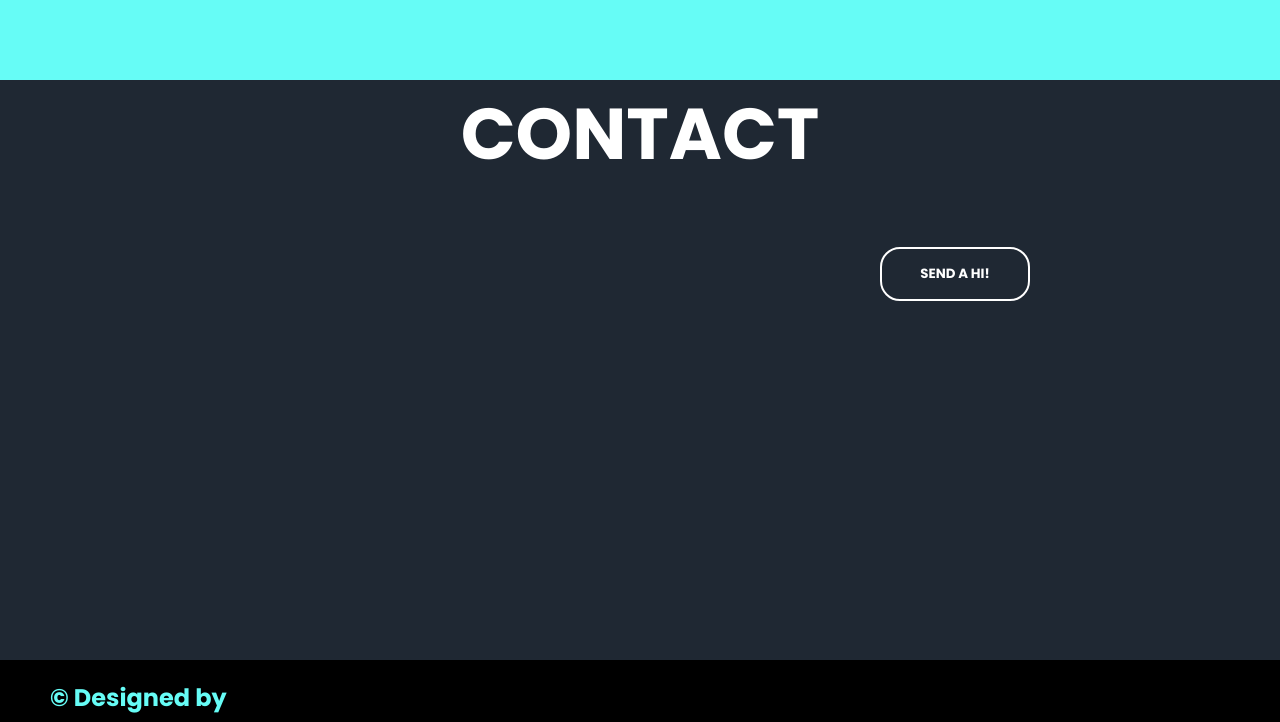
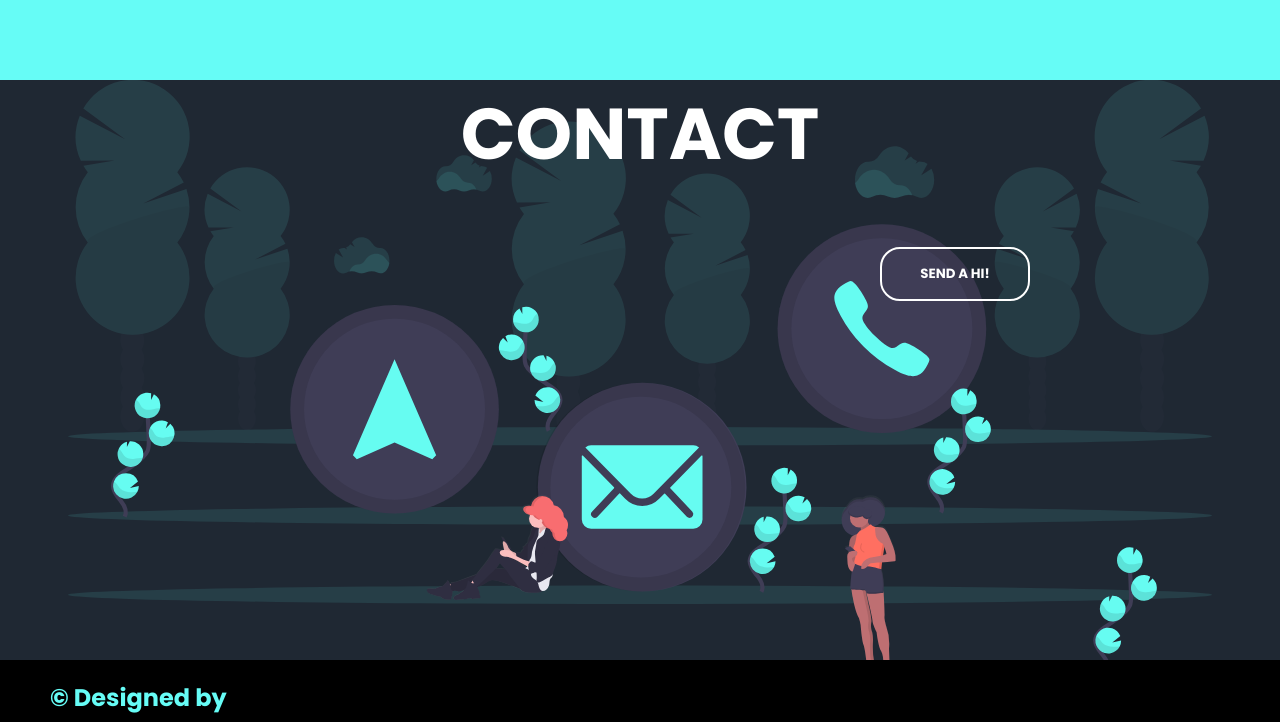
Before and after one commit to Lakshay11-bot/portfolio, a website: page index.html in a window 1280 px wide. Shown: the part 4230-4952 px from the top of the page. Drawn offline with nearby package versions, Linux system fonts and the light colour scheme; the site is published under a folder, as on GitHub Pages, so addresses that start at the root find nothing; files whose address does not match are found by name.

Commit message:
Update main.css

```diff
--- a/sass/main.css
+++ b/sass/main.css
@@ -481,7 +481,7 @@ nav {
   margin-top: -20px;
   background-color: #1F2833;
   height: 600px;
-  background-image: url("/images/undraw_contact_us_15o2.svg");
+  background-image: url("images/undraw_contact_us_15o2.svg");
   background-repeat: no-repeat;
   background-position: center;
   background-size: contain;
```
